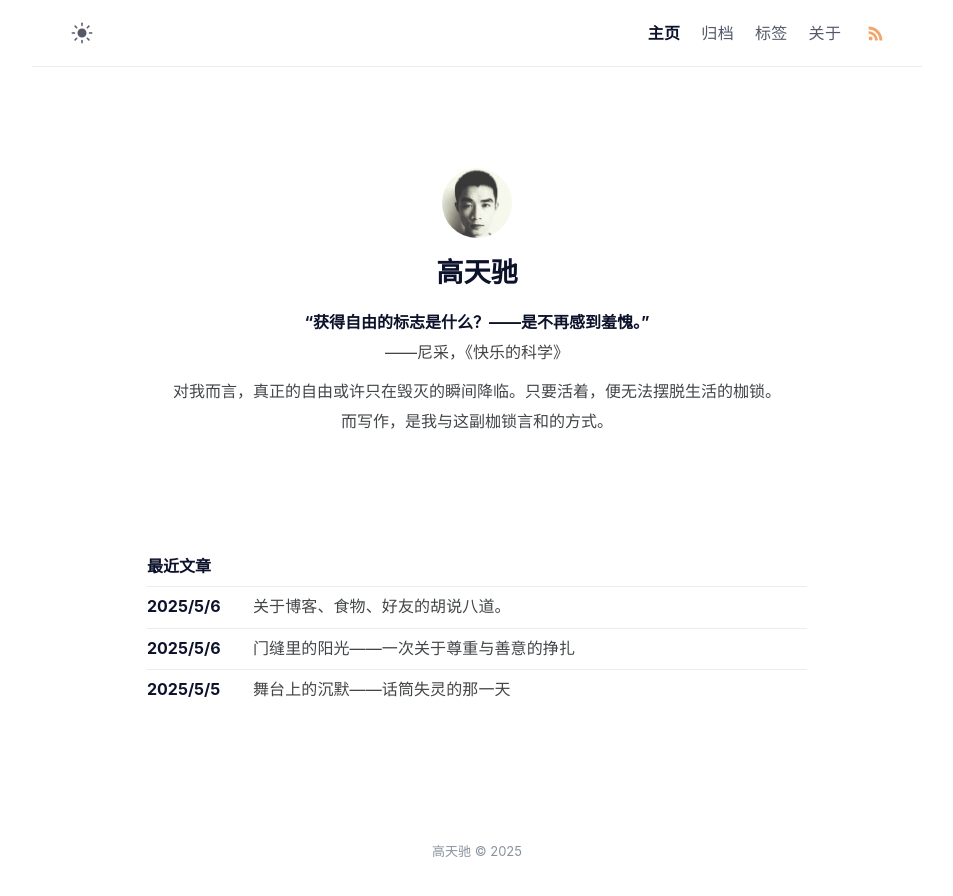
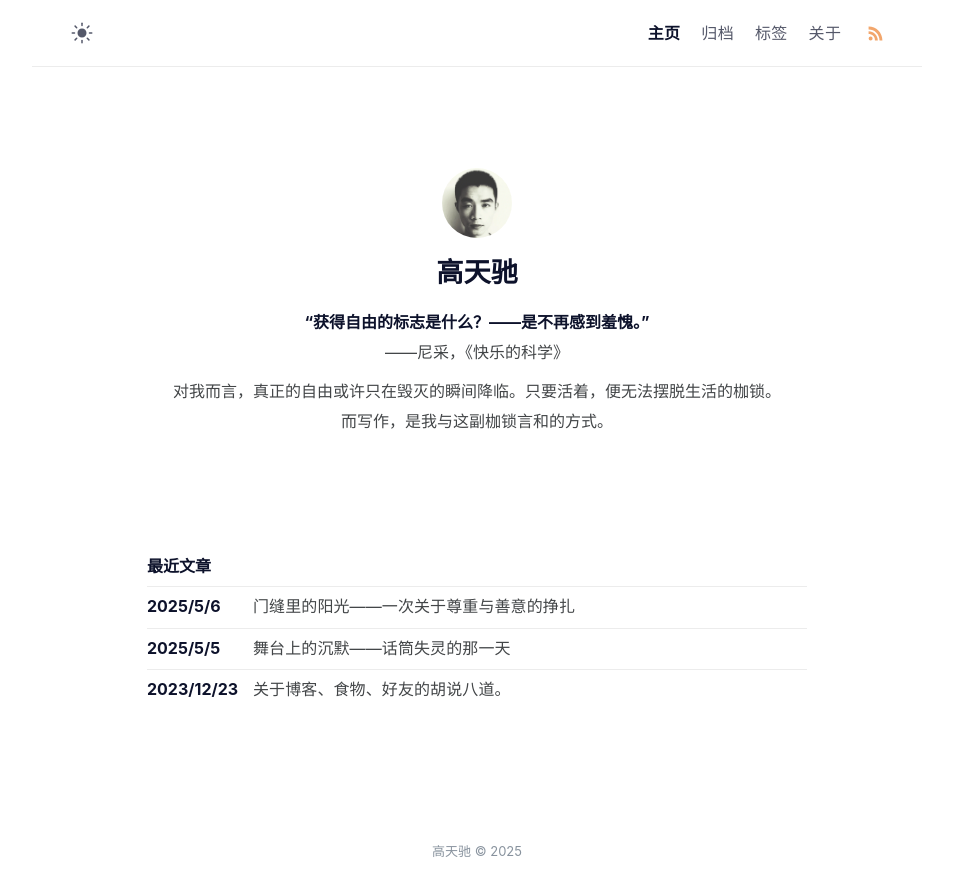
Before and after one commit to gaotianchi/gaotianchi.github.io, a Jekyll site: the page built from index.md, in a window 1280 px wide. Shown: the top 896 px of the page, without its empty margins (163-1116 px from the left). Built offline with Jekyll 4.4.1, drawn with Linux system fonts in a browser that asks for light colours.

Commit message:
Fix date in blog post metadata to reflect the correct publication date

```diff
--- a/_posts/2023-12-23-random-thoughts-on-blogs-food-and-friends.md
+++ b/_posts/2023-12-23-random-thoughts-on-blogs-food-and-friends.md
@@ -2,7 +2,7 @@
 aliases:
 category:
 createdAt: 2025-05-06 16:42:38
-date: 2025-05-06T16:42:38+08:00
+date: 2023-12-23T16:42:38+08:00
 description: 又 TMD 在折腾博客，有完没完！南招卤蛋很好吃。明天振华超市值班。和好友去打台球。无聊的一天结束了！
 excerpt_only: false
 image:
```
